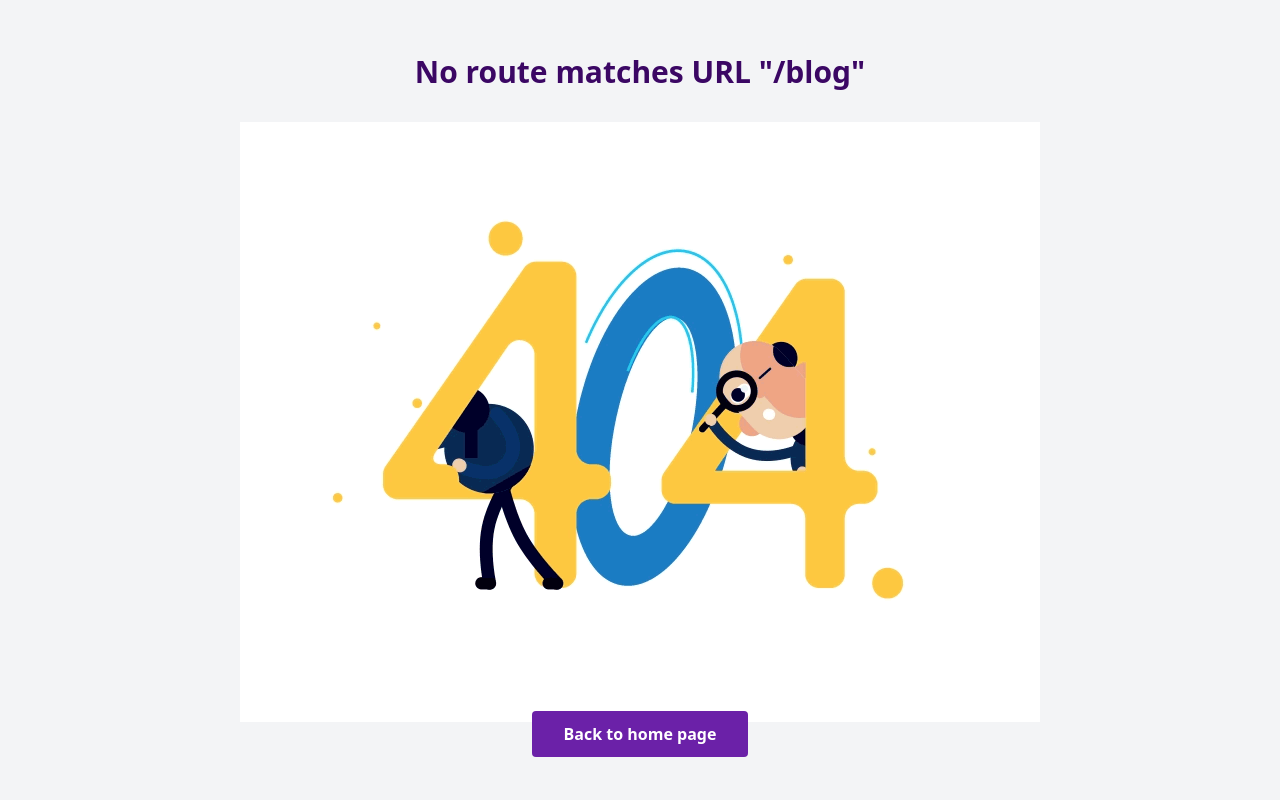
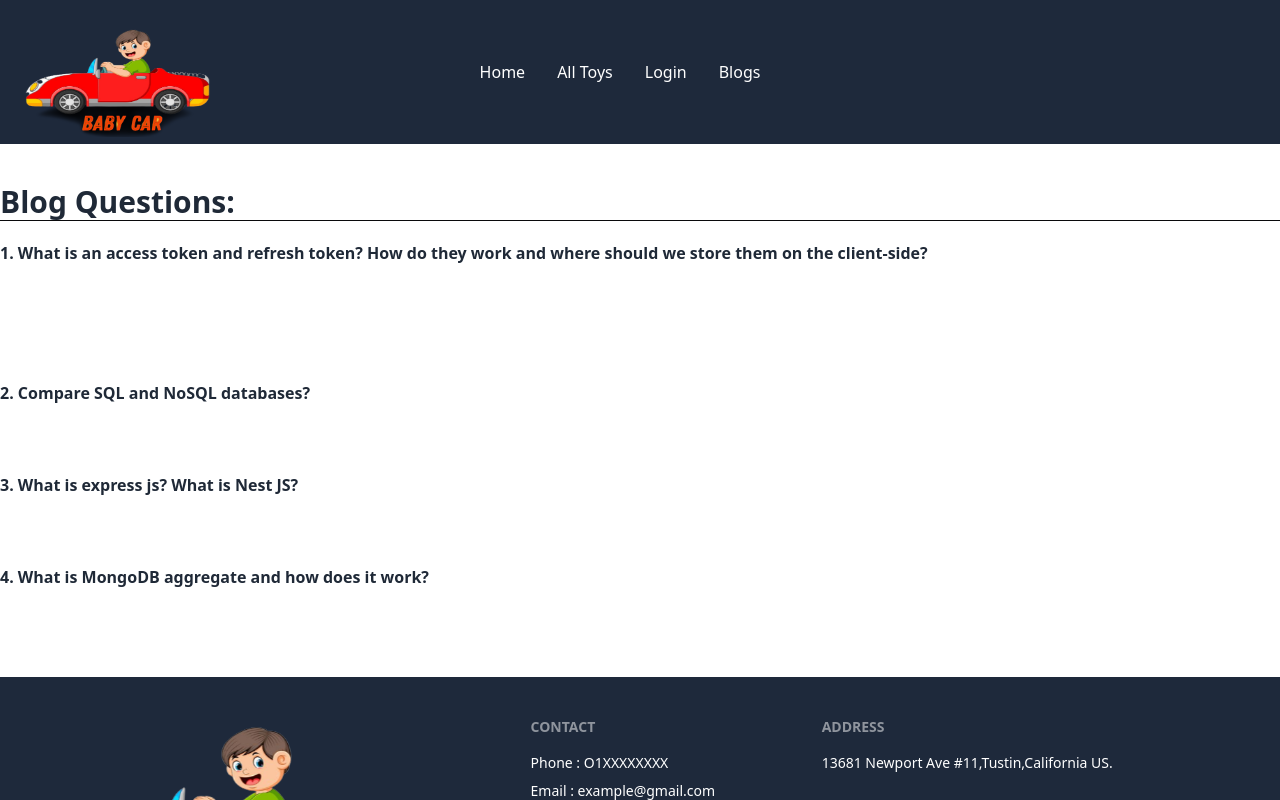
Before and after one commit to arifulislam39/baby-car-client, a React (Vite) app: page /blog in a window 1280 px wide. Shown: the top 800 px of the page. Built offline with nearby package versions, Linux system fonts and the light colour scheme; no server answers.

Commit message:
blog route added

```diff
--- /dev/null
+++ b/src/Pages/Blogs/Blogs.jsx
@@ -0,0 +1,62 @@
+import Head from "../../HeadTitle/Head";
+
+const Blogs = () => {
+    return (
+        <div className="max-w-7xl mx-auto w-full mb-10">
+            <Head title="BLOGS"></Head>
+
+      <div>
+        <div className="">
+          <h1 className="font-bold mt-10 text-3xl">Blog Questions:</h1>
+          <hr className="border-zinc-950" />
+
+          <h3 className="font-bold mt-5">
+            1. What is an access token and refresh token? How do they work and where should we store them on the client-side?
+          </h3>
+          <p>
+
+            <br />
+            <br />
+
+            <br />
+            <br />
+
+          </p>
+
+          <h3 className="font-bold mt-5">
+            2. Compare SQL and NoSQL databases?
+          </h3>
+          <p>
+
+            <br />
+            <br />
+
+          </p>
+
+          <h3 className="font-bold mt-5">
+            3. What is express js? What is Nest JS?
+          </h3>
+          <p>
+
+            <br />
+            <br />
+
+          </p>
+          <h3 className="font-bold mt-5">
+            4. What is MongoDB aggregate and how does it work?
+          </h3>
+          <p>
+             <br /><br />
+
+
+
+          </p>
+        </div>
+      </div>
+    </div>
+
+
+    );
+};
+
+export default Blogs;
--- a/src/Routes/Routes.jsx
+++ b/src/Routes/Routes.jsx
@@ -10,6 +10,7 @@ import UpdateToy from "../Pages/UpdateToy/UpdateToy";
 import MyToys from "../Pages/MyToys/MyToys";
 import ViewDetails from "../Pages/ViewDetails/ViewDetails";
 import PrivateRoute from "./PrivateRoute";
+import Blogs from "../Pages/Blogs/Blogs";
 const router = createBrowserRouter([
     {
       path: "/",
@@ -50,6 +51,10 @@ const router = createBrowserRouter([
           path:"updateToy/:id",
           element:<UpdateToy></UpdateToy>,
           loader:({params})=>fetch(`https://baby-car-server.vercel.app/myToys/${params.id}`),
+        },
+        {
+          path:"/blog",
+          element:<Blogs></Blogs>
         }
 
 
```
